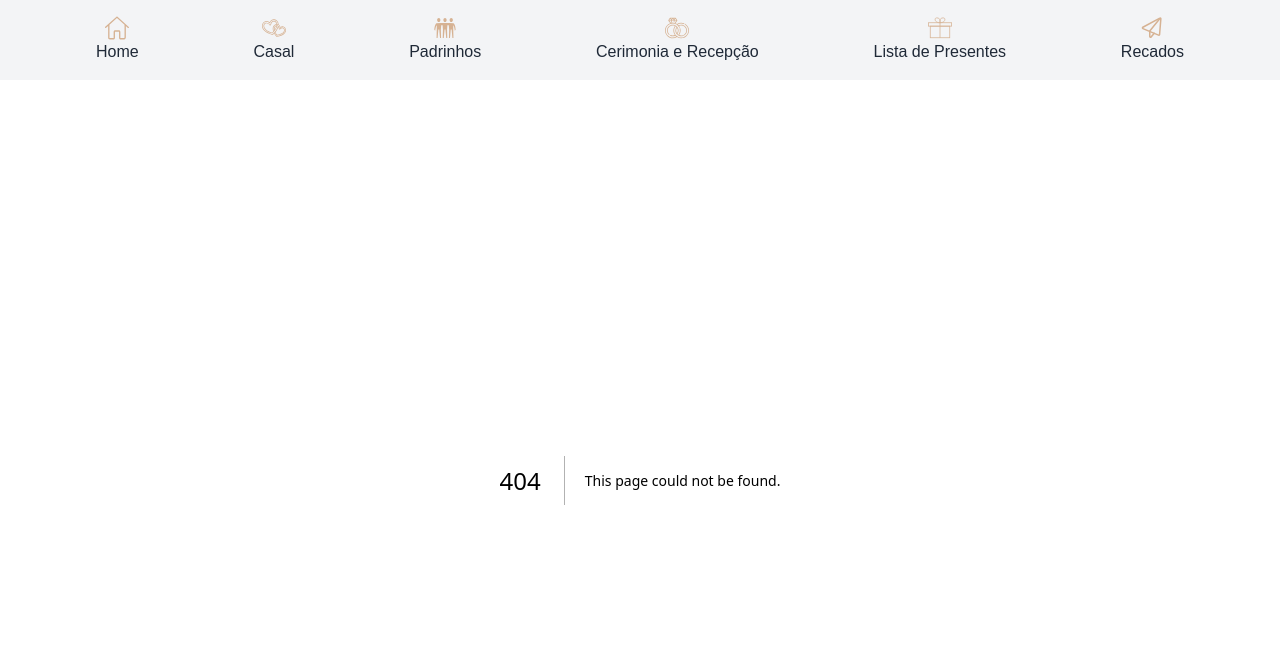
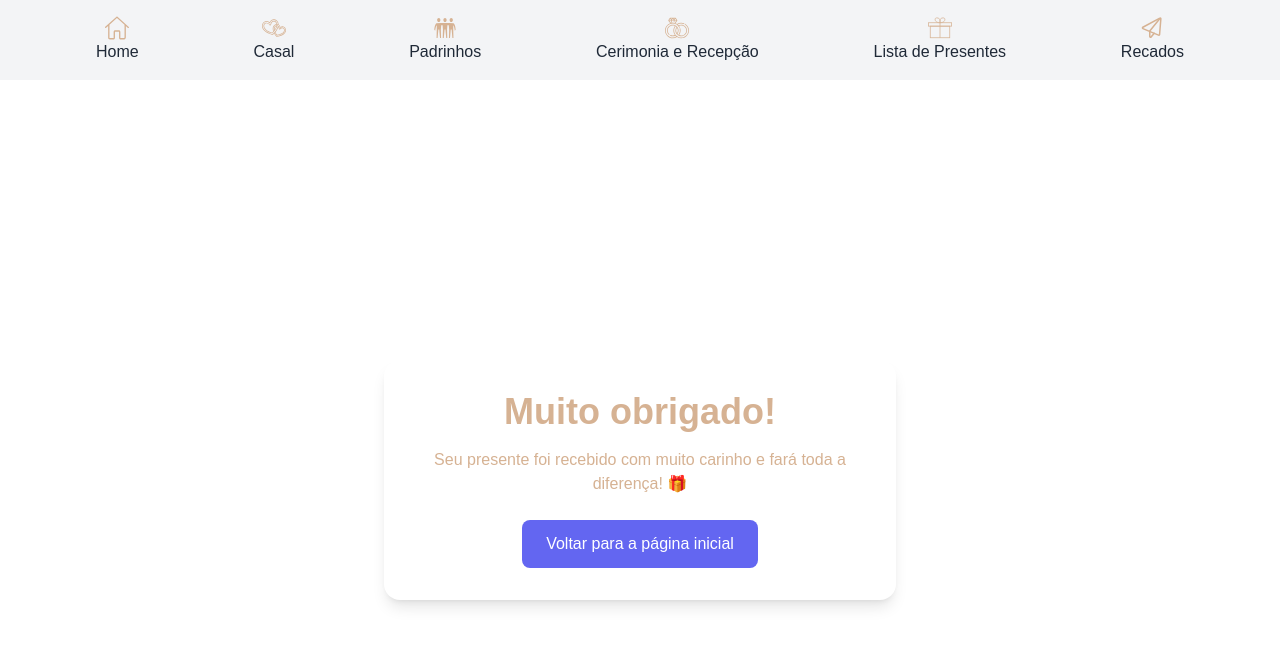
Before and after one commit to edupollheim/front_deploy_test, a Next.js app: page /thanks in a window 1280 px wide. Before the commit this address had no page. Shown: the top 646 px of the page. Built offline with nearby package versions, Linux system fonts and the light colour scheme; a web font is replaced by a local one.

Commit message:
new page

```diff
--- a/src/app/globals.css
+++ b/src/app/globals.css
@@ -15,10 +15,6 @@
 
 body {
   font-family: Arial, Helvetica, sans-serif;
-}
-
-*{
-  user-select: none;
 }
 
 ::-webkit-scrollbar {
--- /dev/null
+++ b/src/app/thanks/page.tsx
@@ -0,0 +1,27 @@
+import Head from 'next/head';
+import Link from 'next/link';
+
+export default function ThankYou() {
+  return (
+    <>
+      <Head>
+        <title>Obrigado pelo presente!</title>
+        <meta name="description" content="Agradecemos pelo presente recebido" />
+      </Head>
+      <main className="min-h-screen flex flex-col items-center justify-center bg-white p-6">
+        <div className="bg-white rounded-2xl shadow-lg p-8 max-w-lg text-center">
+          <h1 className="text-4xl font-extrabold text-[#d6b293] mb-4">Muito obrigado!</h1>
+          <p className="text-[#d6b293] mb-6">
+            Seu presente foi recebido com muito carinho e fará toda a diferença! 🎁
+          </p>
+          <Link
+            href="/"
+            className="inline-block px-6 py-3 bg-indigo-500 text-white font-medium rounded-lg hover:bg-indigo-700 transition"
+          >
+            Voltar para a página inicial
+          </Link>
+        </div>
+      </main>
+    </>
+  );
+}
```
Also changed, not shown: 1 other file (tests, documents, lock files or other folders).
